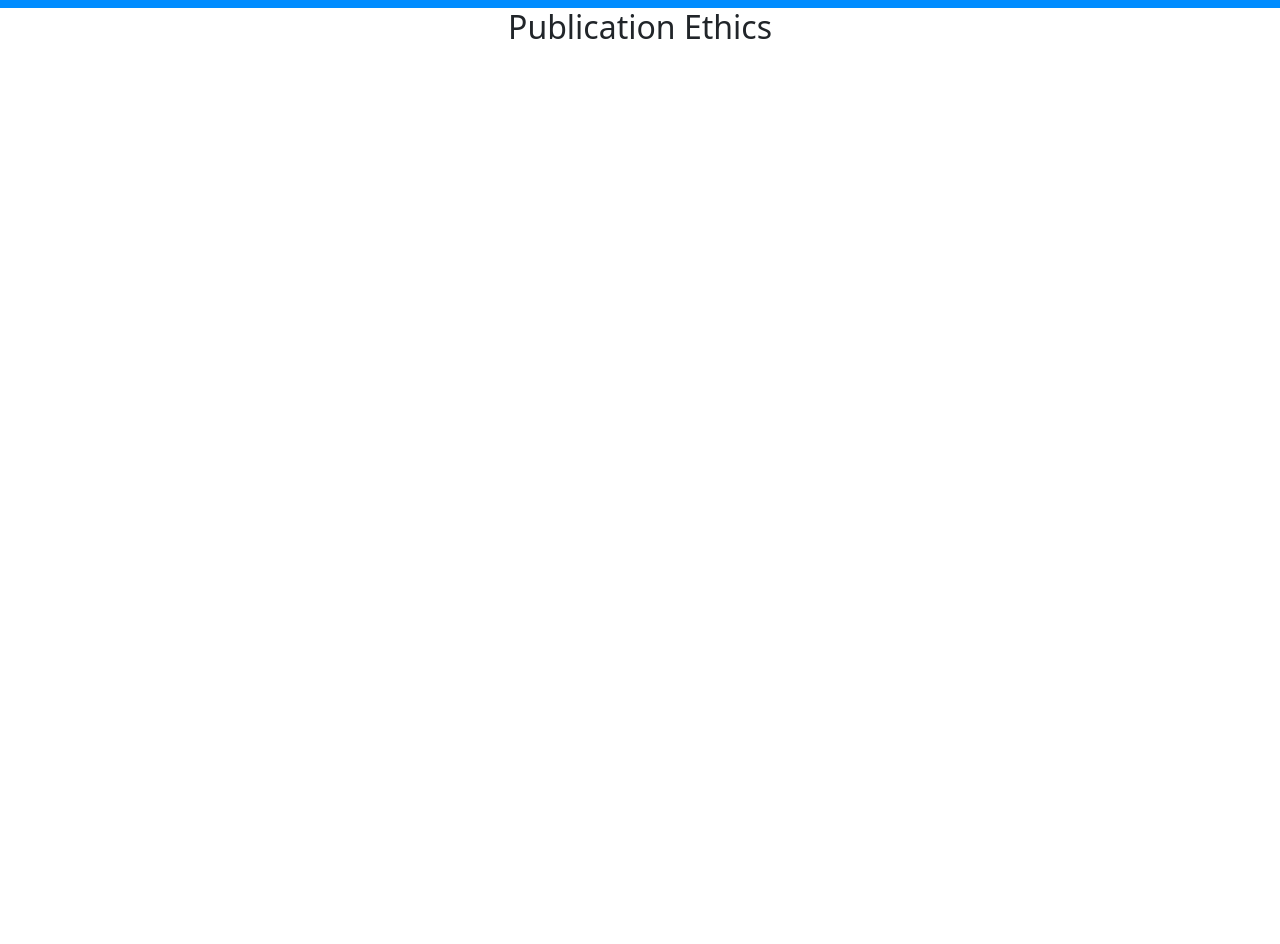
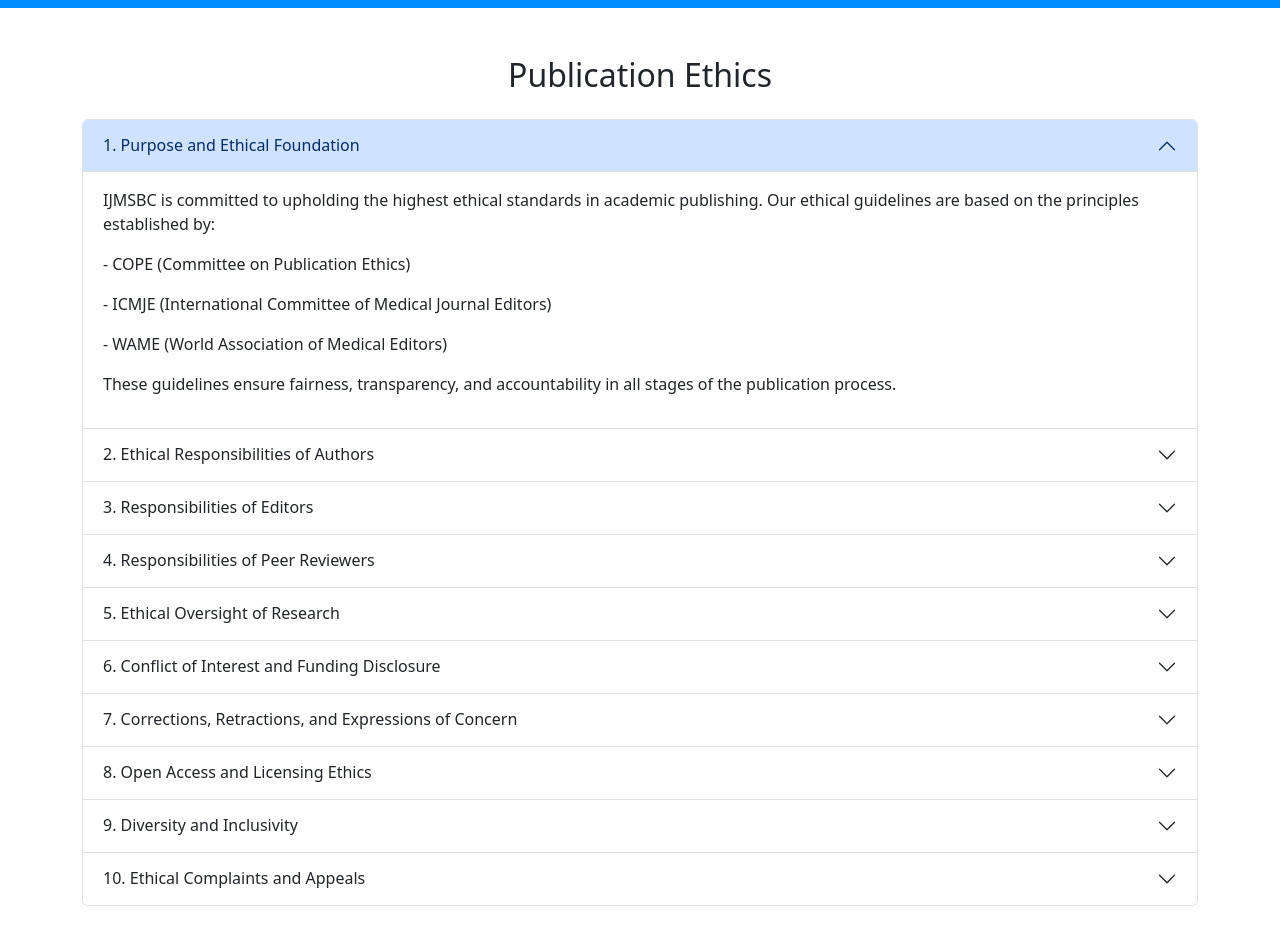
Before and after one commit to pranava112/Journal-Management, a React (Vite) app: page /PublicationEthics in a window 1280 px wide. Shown: the part 240-1184 px from the top of the page. Before the commit the page ends 800 px from the top, so only its background shows below. Built offline with nearby package versions, Linux system fonts and the light colour scheme.

Commit message:
add the content of publicationEthics

```diff
--- a/src/Header/PublicationEthics.jsx
+++ b/src/Header/PublicationEthics.jsx
@@ -1,12 +1,121 @@
-import React from 'react'
+import 'bootstrap/dist/css/bootstrap.min.css';
+
+import { Accordion, Card, Col, Container, Row } from 'react-bootstrap';
+
+import React from 'react';
+
+// Publication Ethics Component
+const ethicsSections = [
+  {
+    title: '1. Purpose and Ethical Foundation',
+    content: `IJMSBC is committed to upholding the highest ethical standards in academic publishing. Our ethical guidelines are based on the principles established by:
+- COPE (Committee on Publication Ethics)
+- ICMJE (International Committee of Medical Journal Editors)
+- WAME (World Association of Medical Editors)
+These guidelines ensure fairness, transparency, and accountability in all stages of the publication process.`,
+  },
+  {
+    title: '2. Ethical Responsibilities of Authors',
+    content: `2.1 Originality and Plagiarism
+- All work must be original and not under consideration elsewhere.
+- Authors must cite others’ work.
+- Plagiarism detection software (Turnitin/iThenticate) is mandatory.
+
+2.2 Data Integrity
+- Data must be accurate and ethically collected.
+- Raw data may be requested.
+
+2.3 Multiple Submissions
+- Concurrent submissions to multiple journals are unethical.
+- Prior publication must be disclosed.
+
+2.4 Authorship Criteria
+- Authors must contribute substantially.
+- All authors must approve the manuscript.
+- Ghost/guest/honorary authorship is unethical.`,
+  },
+  {
+    title: '3. Responsibilities of Editors',
+    content: `3.1 Editorial Decisions
+- Based on scholarly merit; double-blind peer review used.
+
+3.2 Fair and Unbiased Review
+- Peer-review is transparent and confidential.
+
+3.3 Confidentiality
+- Manuscript information remains private.
+
+3.4 Handling Misconduct
+- Misconduct is rigorously investigated. Sanctions include retraction or corrections.`,
+  },
+  {
+    title: '4. Responsibilities of Peer Reviewers',
+    content: `4.1 Objectivity
+- Reviews should be constructive and unbiased.
+
+4.2 Confidentiality
+- Manuscripts are confidential.
+
+4.3 Conflicts of Interest
+- Reviewers must disclose conflicts.
+
+4.4 Timeliness
+- Reviewers should meet deadlines or notify delays.`,
+  },
+  {
+    title: '5. Ethical Oversight of Research',
+    content: `5.1 Human and Animal Rights
+- Ethical clearance is mandatory.
+- Informed consent required for human studies.
+
+5.2 Privacy and Confidentiality
+- Patient/subject confidentiality must be maintained unless consent is given.`,
+  },
+  {
+    title: '6. Conflict of Interest and Funding Disclosure',
+    content: `- Authors must disclose any financial or personal conflicts.
+- Funding sources and their roles must be disclosed.`,
+  },
+  {
+    title: '7. Corrections, Retractions, and Expressions of Concern',
+    content: `- IJMSBC will issue corrections or retractions for errors or misconduct.
+- Expressions of concern may be used pending investigation.`,
+  },
+  {
+    title: '8. Open Access and Licensing Ethics',
+    content: `- Follows Gold Open Access model.
+- Articles are under Creative Commons Attribution (CC-BY) license unless noted otherwise.`,
+  },
+  {
+    title: '9. Diversity and Inclusivity',
+    content: `- Promotes diversity in editorial board, authorship, and reviewers.
+- No discrimination based on gender, race, religion, or disability.`,
+  },
+  {
+    title: '10. Ethical Complaints and Appeals',
+    content: `- Concerns can be raised to the Editor-in-Chief at [insert journal email].
+- Complaints are investigated confidentially.`,
+  },
+];
 
 const PublicationEthics = () => {
   return (
-    <>
-    <h2><center>Publication Ethics</center></h2>
+    <Container className="py-5">
+      <h2 className="text-center mb-4">Publication Ethics</h2>
+      <Accordion defaultActiveKey="0">
+        {ethicsSections.map((section, idx) => (
+          <Accordion.Item eventKey={idx.toString()} key={idx}>
+            <Accordion.Header>{section.title}</Accordion.Header>
+            <Accordion.Body>
+              {section.content.split('\n').map((line, i) => (
+                <p key={i}>{line}</p>
+              ))}
+            </Accordion.Body>
+          </Accordion.Item>
+        ))}
+      </Accordion>
+    </Container>
+  );
+};
 
-    </>
-  )
-}
-
-export default PublicationEthics
+export default PublicationEthics;
```
